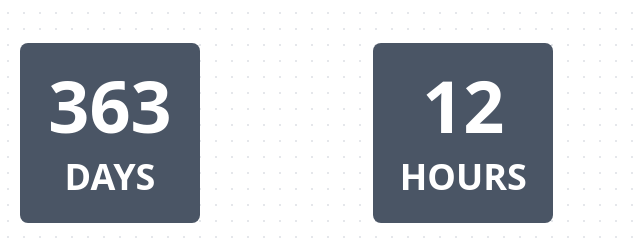
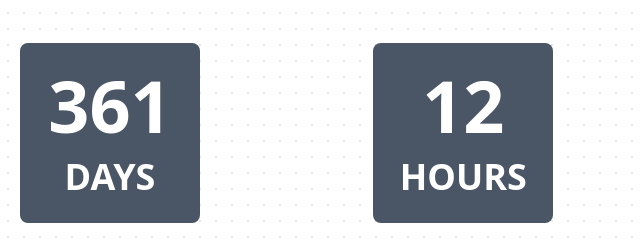
Before and after one commit to Nattpatsu/HBDtoyou, a website: page index.html in a window 1280 px wide. Shown: the part 267-507 px from the top of the page, 0-640 px from the left. Drawn offline with Linux system fonts and the light colour scheme.

Commit message:
fix update fn current time

```diff
--- a/main.js
+++ b/main.js
@@ -1,6 +1,6 @@
 //general data
 const myName = "ไซน์";
-const myDateofbirthday = new Date("1999/03/25");
+const myDateofbirthday = new Date("1999/03/23");
 
 //date happy birthday
 const myDayofbirthday = myDateofbirthday.getDate();
@@ -49,8 +49,24 @@ const wishes = [
 
 //all fn
 
+const realTime = (selector) => {
+  const currenttime = new Date();
+  switch (selector) {
+    case "day":
+      return currenttime.getDate();
+    case "month":
+      return currenttime.getMonth() + 1; // +1 เพราะ getMonth() เริ่มที่ 0
+    case "year":
+      return currenttime.getFullYear();
+    case "current":
+      return currenttime;
+    default:
+      return "Invalid type"; // กรณีที่ไม่ได้ใส่ค่าที่ถูกต้อง
+  }
+};
+
 const HBDcelebrate = () => {
-  const birthdayYear = currentYear - myYearofbitthday;
+  const birthdayYear = realTime("year") - myYearofbitthday;
 
   tagblass.classList.toggle("hidden");
   tagtimecountdown.classList.add("hidden");
@@ -66,19 +82,19 @@ const HBDcelebrate = () => {
 //fn check what is date of your birhtday?
 const nextBirthday = () => {
   let nextMybirthday = new Date(
-    currentYear,
+    realTime("year"),
     myMonthofbirthday,
     myDayofbirthday
   );
-  if (nextMybirthday < currenttime) {
-    nextMybirthday.setFullYear(currentYear + 1);
+  if (nextMybirthday < realTime("current")) {
+    nextMybirthday.setFullYear(realTime("year") + 1);
   }
   console.log(`next birthday: ${nextMybirthday}`);
   return nextMybirthday;
 };
 
 const countDowntime = () => {
-  const timeDiff = nextBirthday() - new Date();
+  const timeDiff = nextBirthday() - realTime("current");
 
   console.log(timeDiff);
 
@@ -98,8 +114,8 @@ const countDowntime = () => {
   //check date of birthday
 
   if (
-    myDayofbirthday === currentDay &&
-    myMonthofbirthday + 1 === currentMonth + 1
+    myDayofbirthday === realTime("day") &&
+    myMonthofbirthday + 1 === realTime("month")
   ) {
     HBDcelebrate();
   } else {
@@ -107,9 +123,9 @@ const countDowntime = () => {
     setTimeout(countDowntime, 1000);
     console.log(
       myDayofbirthday,
-      currentDay,
+      realTime("day"),
       myMonthofbirthday + 1,
-      currentMonth + 1
+      realTime("month")
     );
   }
 };
```
Also changed, not shown: output.css.
